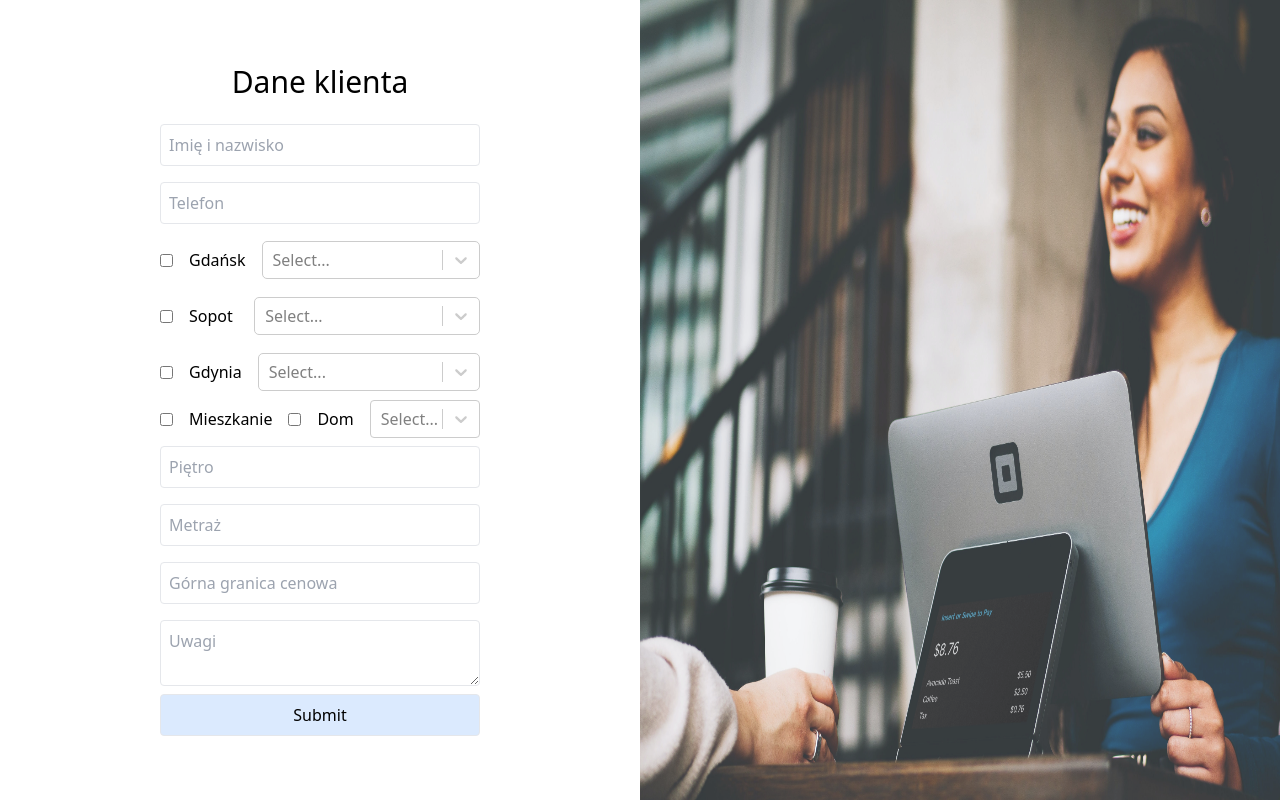
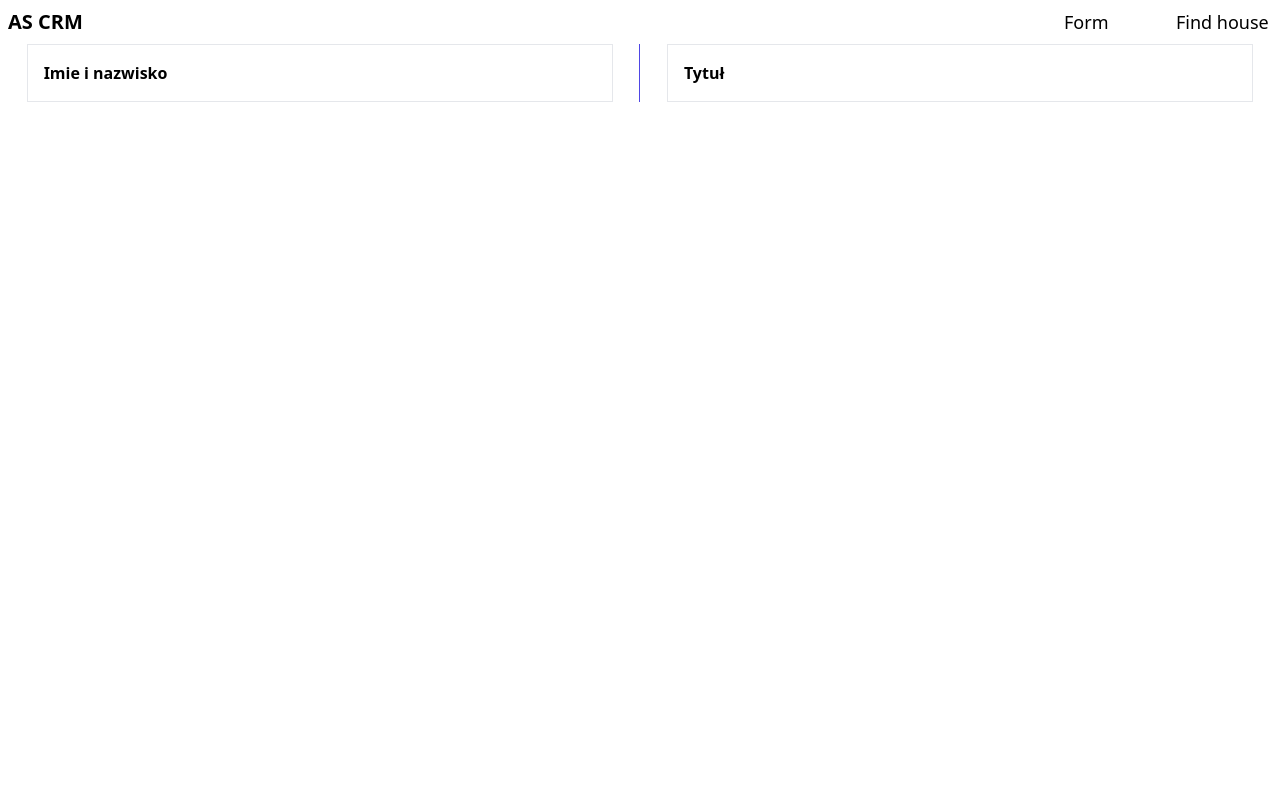
Before and after one commit to AgnesSwan/crm, a React (Create React App) app: page /houseList in a window 1280 px wide. Built offline with nearby package versions, Linux system fonts and the light colour scheme.

Commit message:
ClientForm finished

```diff
--- /dev/null
+++ b/db.json
@@ -0,0 +1,49 @@
+{
+  "clients": [
+    {
+      "name": "Agnieszka Szmidtke",
+      "phone": "",
+      "city": [
+        "Sopot"
+      ],
+      "homeType": [
+        "Dom"
+      ],
+      "floor": "",
+      "metric": "",
+      "price": "",
+      "comment": "",
+      "District - Sopot": [
+        {
+          "value": "2",
+          "label": "Dolny Sopot"
+        },
+        {
+          "value": "5",
+          "label": "Karlikowo"
+        }
+      ],
+      "Ilość pokoi": [
+        {
+          "id": 3,
+          "label": "3"
+        }
+      ],
+      "id": 1
+    },
+    {
+      "name": "Agnieszka Szmidtke",
+      "phone": "",
+      "city": false,
+      "homeType": false,
+      "floor": "",
+      "metric": "",
+      "price": "",
+      "comment": "",
+      "id": 2
+    }
+  ],
+  "profile": {
+    "name": "typicode"
+  }
+}
--- a/package.json
+++ b/package.json
@@ -7,6 +7,7 @@
     "@testing-library/jest-dom": "^5.14.1",
     "@testing-library/react": "^11.2.7",
     "@testing-library/user-event": "^12.8.3",
+    "axios": "^0.25.0",
     "react": "^17.0.2",
     "react-dom": "^17.0.2",
     "react-hook-form": "^7.17.4",
@@ -19,7 +20,8 @@
     "start": "craco start",
     "build": "craco build",
     "test": "craco test",
-    "eject": "react-scripts eject"
+    "eject": "react-scripts eject",
+    "server": "json-server --watch db.json --port 5000"
   },
   "eslintConfig": {
     "extends": [
--- a/src/App.js
+++ b/src/App.js
@@ -1,8 +1,15 @@
 import ClientForm from './Components/ClientForm';
+import Topbar from './Components/Topbar';
+import {Route} from 'react-router-dom'
+import FindPerfectHouse from './Components/FindPerfectHouse';
 
 function App() {
   return (
-     <ClientForm />
+    <>
+     {/* <ClientForm /> */}
+     <Topbar />
+     <Route exact path="/clientForm" component={ClientForm}></Route>
+     <Route exact path="/houseList" component={FindPerfectHouse}></Route></>
   );
 }
 
--- a/src/Components/ClientForm.jsx
+++ b/src/Components/ClientForm.jsx
@@ -4,13 +4,17 @@ import { useForm, Controller } from "react-hook-form"
 import Select from "react-select"
 import { Gdansk, Gdynia, Sopot } from "./District"
 import client from '../assets/client.jpg'
+import { useHistory } from "react-router-dom";
 
 const ClientForm = () => {
+    const history = useHistory()
     const { register, control, handleSubmit } = useForm()
-    const onSubmit = (data) => {
-        console.log(data)
+    const onSubmit = async (data) => {
+          fetch('http://localhost:5000/clients', {
+            method: 'POST',
+            headers: {"Content-type": "application/json"},
+            body: JSON.stringify(data)}).then(()=>history.push('/'))
     }
-
     const theme = (theme) => ({
         ...theme,
         width: '100%',
@@ -101,9 +105,9 @@ const ClientForm = () => {
                         </span>
                     </div>
                     <span className="w-full flex flex-row items-center">
-                        <input type="checkbox" id="mieszkanie" value="Mieszkanie" {...register("city")} />
+                        <input type="checkbox" id="mieszkanie" value="Mieszkanie" {...register("homeType")} />
                         <label className="mx-4" htmlFor="mieszkanie">Mieszkanie</label>
-                        <input type="checkbox" id="dom" value="Mieszkanie" {...register("city")} />
+                        <input type="checkbox" id="dom" value="Dom" {...register("homeType")} />
                         <label className="mx-4" htmlFor="dom">Dom</label>
                         <Controller
                             control={control}
--- /dev/null
+++ b/src/Components/FindPerfectHouse.jsx
@@ -0,0 +1,14 @@
+import React from 'react'
+import ListOfClients from './ListOfClients'
+import ListOfHouses from './ListOfHouses'
+
+const FindPerfectHouse = () => {
+return (
+    <div className="w-full flex flex-row">
+    <ListOfClients />
+    <ListOfHouses />
+    </div>
+)
+}
+
+export default FindPerfectHouse
--- /dev/null
+++ b/src/Components/ListOfClients.jsx
@@ -0,0 +1,14 @@
+import React from 'react'
+
+const ListOfClients = () => {
+return (
+    <ul className="w-full flex justify-center border-r border-indigo-600">
+    <li className="w-11/12 p-4 border ">
+        <h1 className="font-semibold">Imie i nazwisko</h1>
+        <p></p>
+    </li>
+</ul>
+)
+}
+
+export default ListOfClients
--- /dev/null
+++ b/src/Components/ListOfHouses.jsx
@@ -0,0 +1,15 @@
+import React from 'react'
+
+const ListOfHouses = () => {
+return (
+
+    <ul className="w-full flex justify-center">
+        <li className="w-11/12 p-4 border ">
+            <h1 className="font-semibold">Tytuł</h1>
+            <p></p>
+        </li>
+    </ul>
+)
+}
+
+export default ListOfHouses
--- /dev/null
+++ b/src/Components/Topbar.jsx
@@ -0,0 +1,21 @@
+import React from 'react'
+import {Link} from 'react-router-dom'
+const Topbar = () => {
+return (
+<nav className="w-full">
+<ul className="flex flex-row">
+<li className="w-28 text-xl font-semibold p-2">
+     AS CRM
+    </li>
+    <div className="flex-1"/>
+    <li className="w-28 text-lg p-2"><Link to="/clientForm">Form</Link>
+    </li>
+    <li className="w-28 text-lg p-2">
+        <Link to="/houseList">Find house</Link>
+    </li>
+</ul>
+</nav>
+)
+}
+
+export default Topbar
--- a/src/index.js
+++ b/src/index.js
@@ -3,10 +3,12 @@ import ReactDOM from 'react-dom';
 import './index.css';
 import App from './App';
 import reportWebVitals from './reportWebVitals';
-
+import {BrowserRouter as Router} from 'react-router-dom'
 ReactDOM.render(
   <React.StrictMode>
+    <Router>
     <App />
+    </Router>
   </React.StrictMode>,
   document.getElementById('root')
 );
```
Also changed, not shown: src/Components/AddHouse.jsx (added, +10 -0 lines), 1 other file (tests, documents, lock files or other folders).
